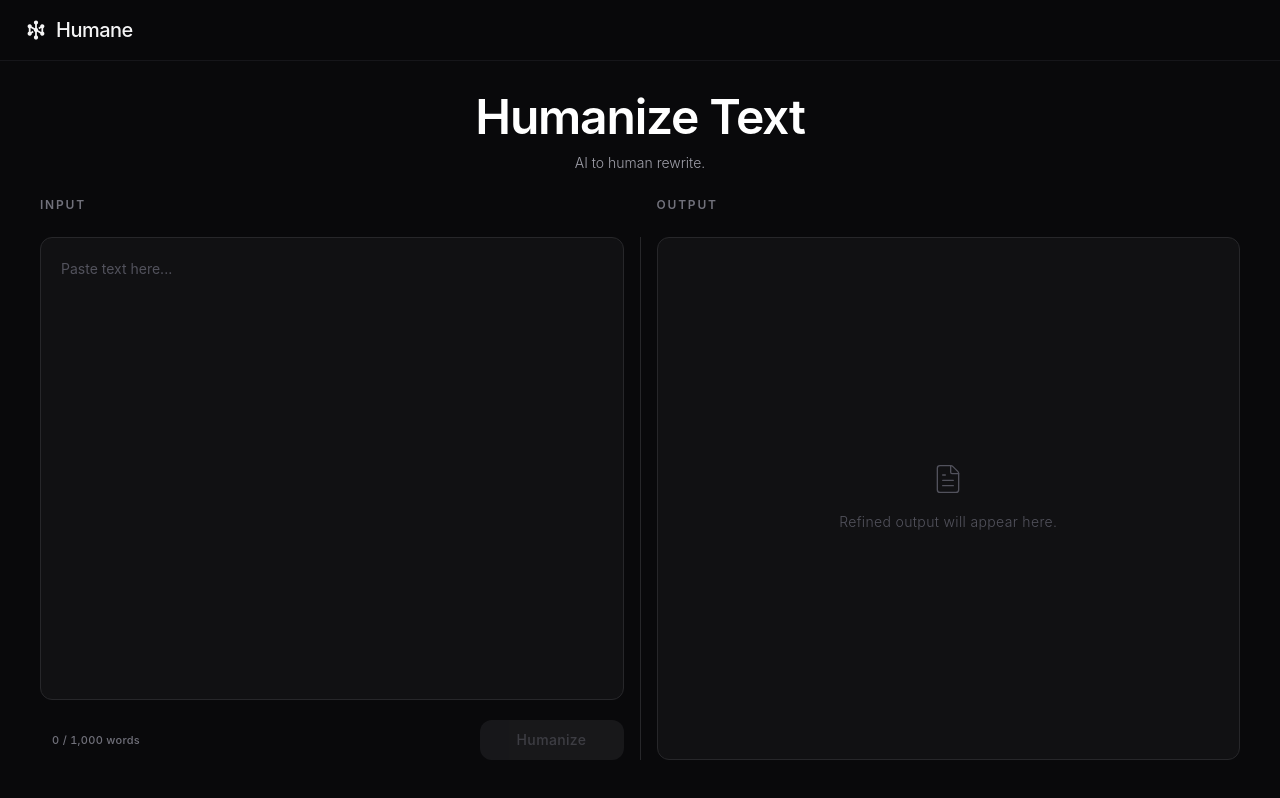
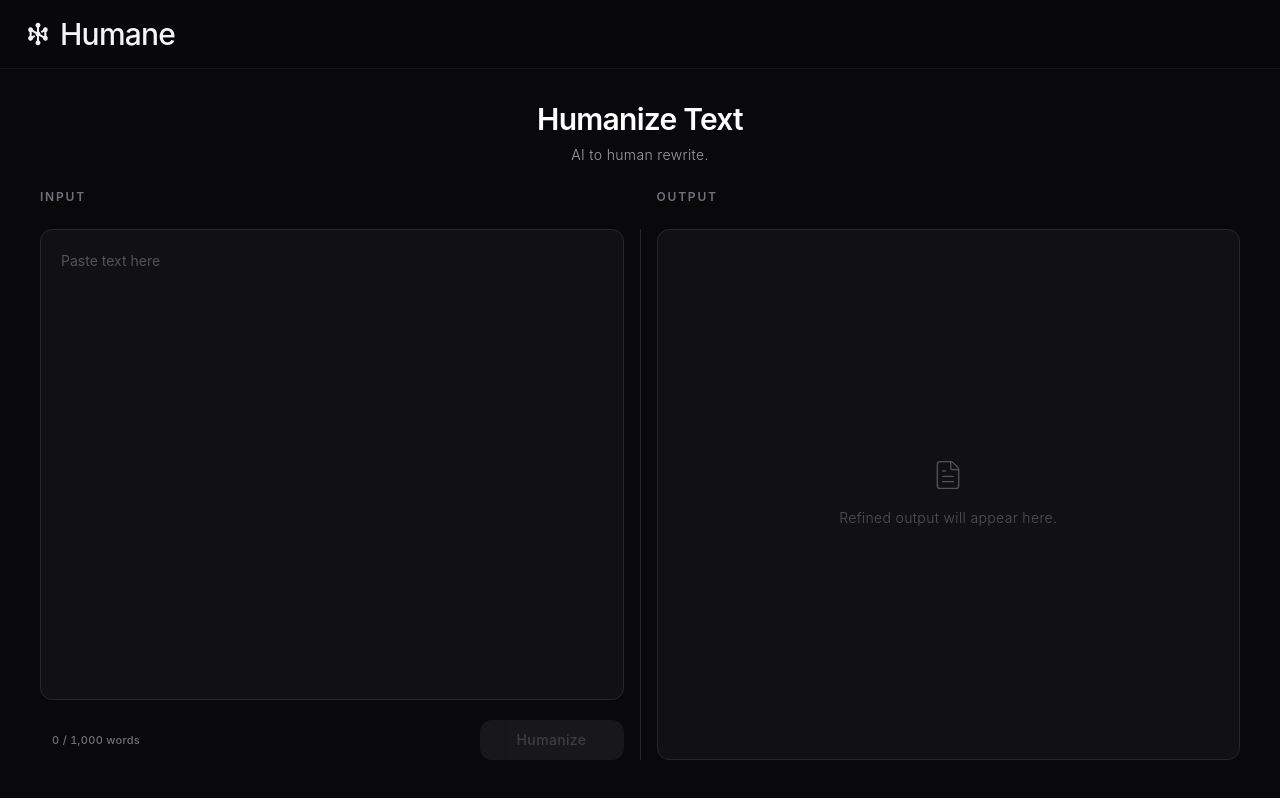
Before and after one commit to vishal-muralidharan/Humane, a React (Vite) app: page / in a window 1280 px wide. Built offline with nearby package versions, Linux system fonts and the light colour scheme.

Commit message:
Layout Fix - II

```diff
--- a/src/App.jsx
+++ b/src/App.jsx
@@ -72,10 +72,10 @@
       <Header />
 
       <div className="text-center pt-8 pb-6 px-4">
-        <h1 className="text-4xl sm:text-5xl font-semibold tracking-tight text-white">
+        <h1 className="text-xl sm:text-3xl font-semibold tracking-tight text-white">
           Humanize Text
         </h1>
-        <p className="mt-3 text-sm text-zinc-400 max-w-md mx-auto font-light">
+        <p className="mt-2 text-sm text-zinc-400 max-w-md mx-auto font-light tracking-wide">
           AI to human rewrite.
         </p>
       </div>
--- a/src/components/Header.jsx
+++ b/src/components/Header.jsx
@@ -7,8 +7,8 @@
     <header className="sticky top-0 z-50 flex items-center justify-between px-6 py-4 border-b border-zinc-800/50 bg-[#09090b]/80 backdrop-blur-md">
       {/* ── Brand ── */}
       <div className="flex items-center gap-2 group cursor-pointer transition-opacity hover:opacity-80">
-        <img src="/hexagon.svg" alt="Humane Logo" className="w-6 h-6" />
-        <span className="text-xl font-medium tracking-tight text-zinc-100">
+        <img src="/hexagon.svg" alt="Humane Logo" className="w-7 h-7" />
+        <span className="text-3xl font-medium tracking-tight text-zinc-100">
           Humane
         </span>
       </div>
--- a/src/components/InputPanel.jsx
+++ b/src/components/InputPanel.jsx
@@ -45,7 +45,7 @@
           id="input-textarea"
           value={inputText}
           onChange={(e) => setInput(e.target.value)}
-          placeholder="Paste text here..."
+          placeholder="Paste text here"
           disabled={isLoading}
           className={[
             'flex-1 w-full h-full resize-none p-5 rounded-xl',
```
